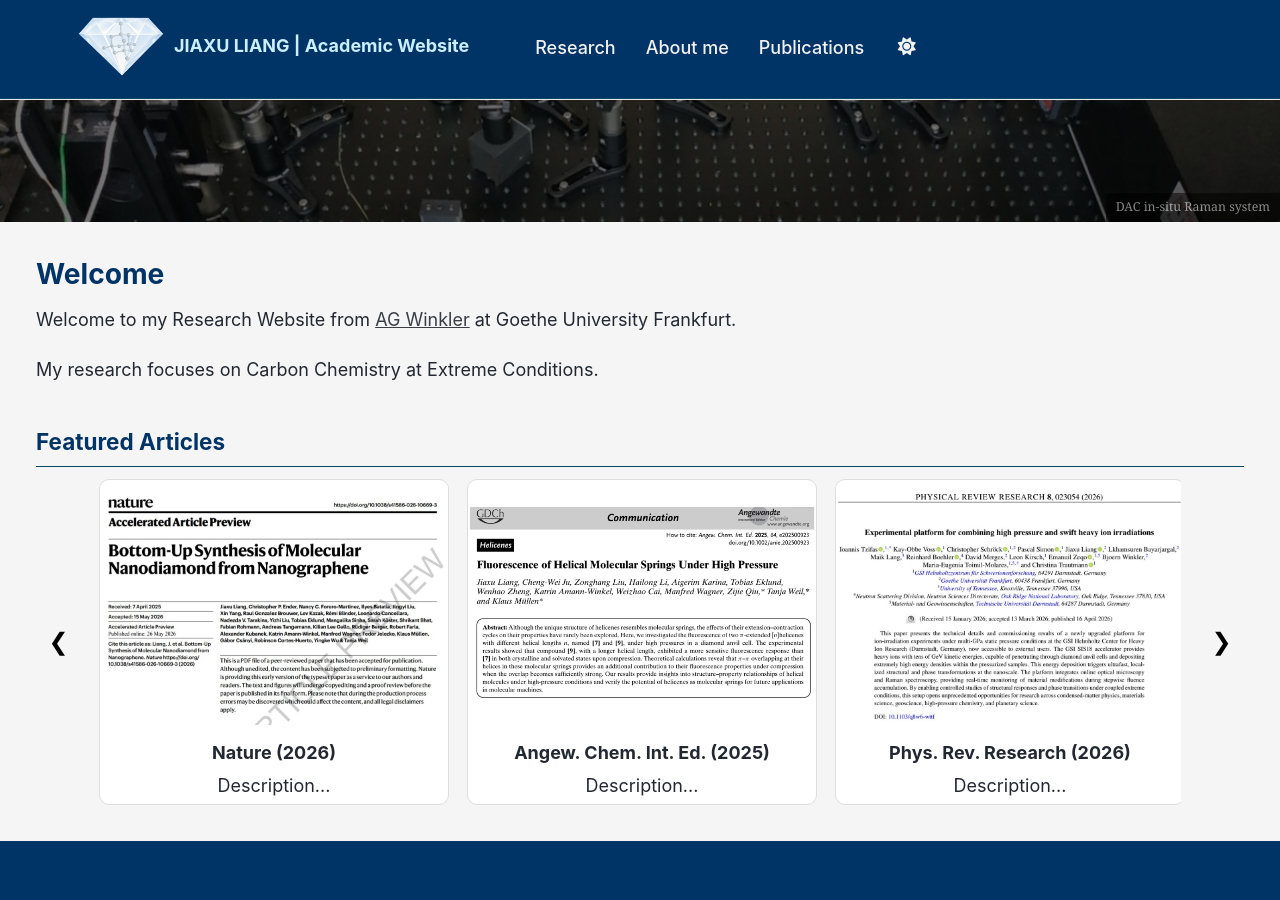
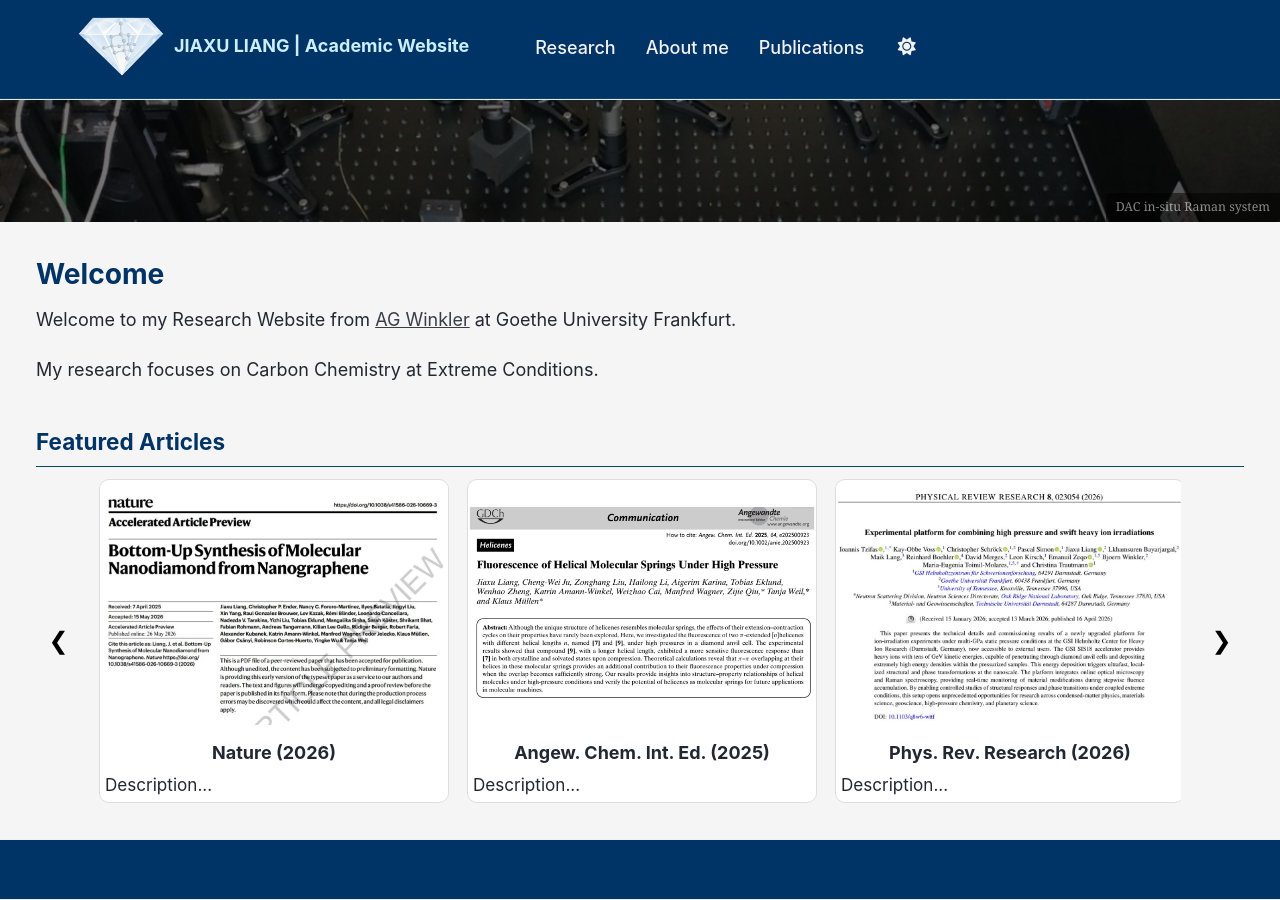
Before and after one commit to liangjiaxu-research/liangjiaxu-research.github.io, a Jekyll site: the page built from _pages/about.md, in a window 1280 px wide and 900 px high, scrolled down 327 px. Built offline with Jekyll 4.4.1, drawn with Linux system fonts in a browser that asks for light colours; a script bundle is joined from its source files by our own code; library files that are not in the unit come from our copies.

Commit message:
Update _custom.scss

```diff
--- a/_sass/_custom.scss
+++ b/_sass/_custom.scss
@@ -82,9 +82,12 @@ body {
     text-decoration: none !important;
     color: inherit;
 }
-.card-link,
-.card-link:visited {
-    text-decoration: none !important;
+.card-link h3 {
+    text-decoration: none;
+    transition: color 0.2s ease;
+}
+.card-link:hover h3 {
+    text-decoration: underline;
 }
 
 .featured-card h3 {
@@ -93,7 +96,7 @@ body {
 }
 .featured-card p {
     margin: 0 5px 5px;
-    text-align: center;
+    font-size: 0.95rem;
 }
 
 
```
